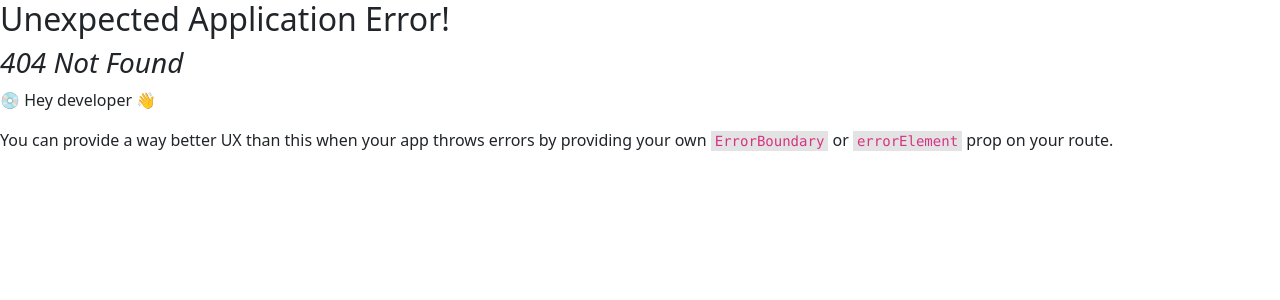
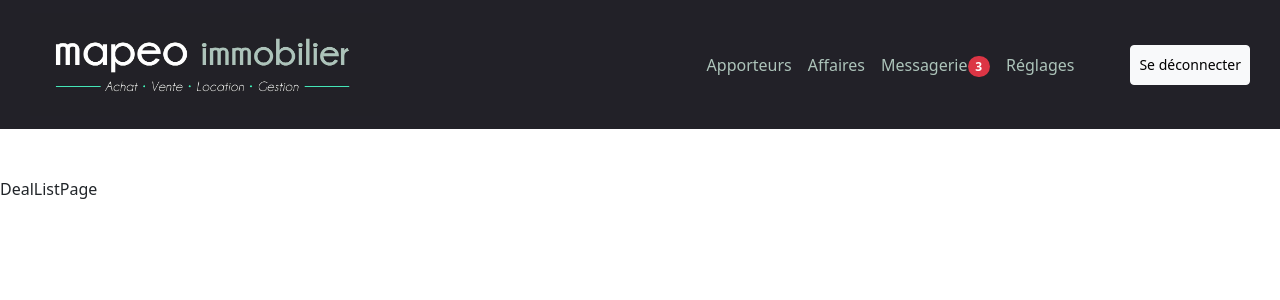
Before and after one commit to Joehann/mapeo-reward, a React (Vite) app: page /deals in a window 1280 px wide. Before the commit this address had no page. Shown: the top 300 px of the page. Built offline with nearby package versions, Linux system fonts and the light colour scheme.

Commit message:
Add PartnerListPage and DealListPage with routing
Introduce new pages for viewing partners and deals. Updated the router to include paths for '/partners' and '/deals', connecting them to their respective components.

```diff
--- /dev/null
+++ b/src/react/pages/DealListPage/index.tsx
@@ -0,0 +1,3 @@
+export const DealListPage = () => {
+    return <div>DealListPage</div>;
+};
--- /dev/null
+++ b/src/react/pages/PartnerListPage/index.tsx
@@ -0,0 +1,3 @@
+export const PartnerListPage = () => {
+    return <div>Partner List</div>
+}
--- a/src/react/router.tsx
+++ b/src/react/router.tsx
@@ -4,6 +4,8 @@ import Dashboard from "./pages/Dashboard";
 import {LoginPage} from "./pages/Login";
 import {CreatePartnerPage} from "./pages/CreatePartner";
 import {CreateDealPage} from "./pages/CreateDeal";
+import {PartnerListPage} from "./pages/PartnerListPage";
+import {DealListPage} from "./pages/DealListPage";
 
 export const router = createBrowserRouter([
     {
@@ -13,7 +15,9 @@ export const router = createBrowserRouter([
             {index: true, element: <Dashboard/>},
             {path: '/login', element: <LoginPage/>},
             {path: '/create-partner', element: <CreatePartnerPage/>},
-            {path: '/create-deal', element: <CreateDealPage/>}
+            {path: '/create-deal', element: <CreateDealPage/>},
+            {path: '/partners', element: <PartnerListPage/>},
+            {path: 'deals', element: <DealListPage/>},
         ],
     },
 ]);
```
